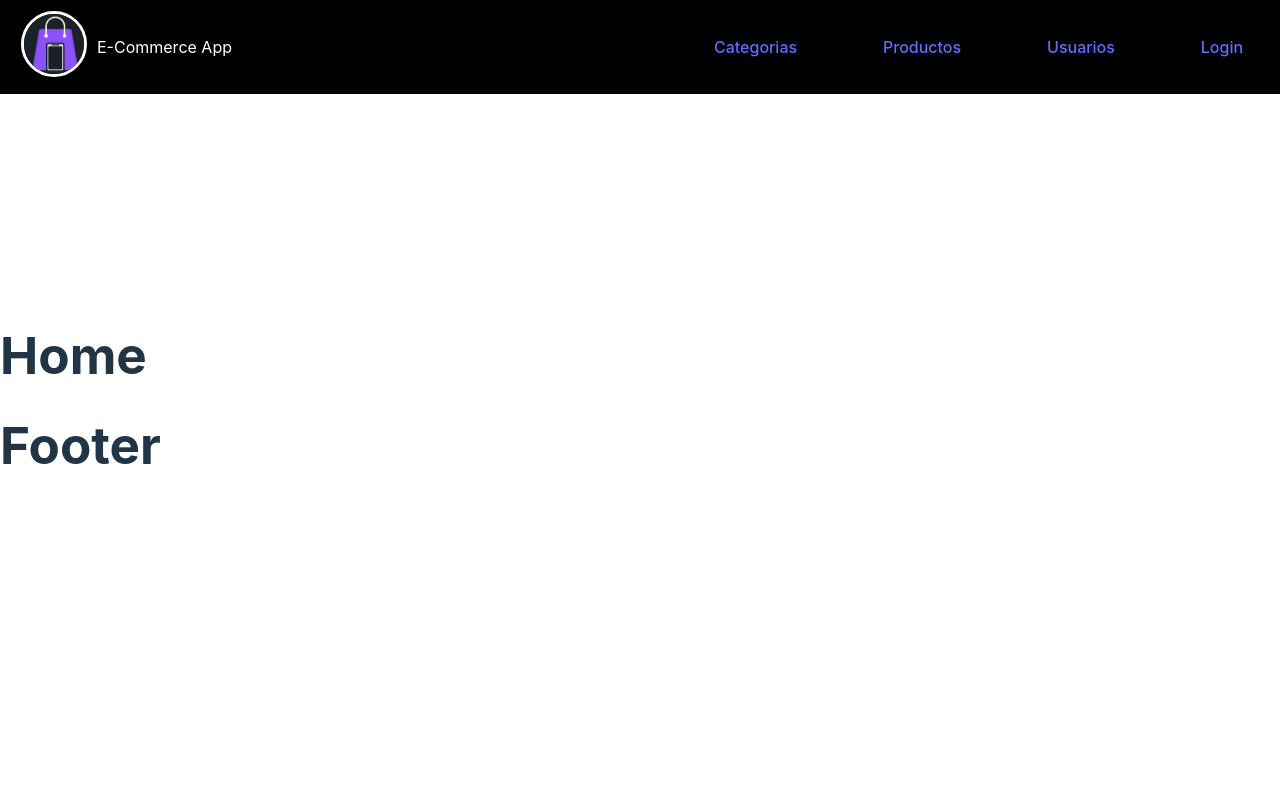
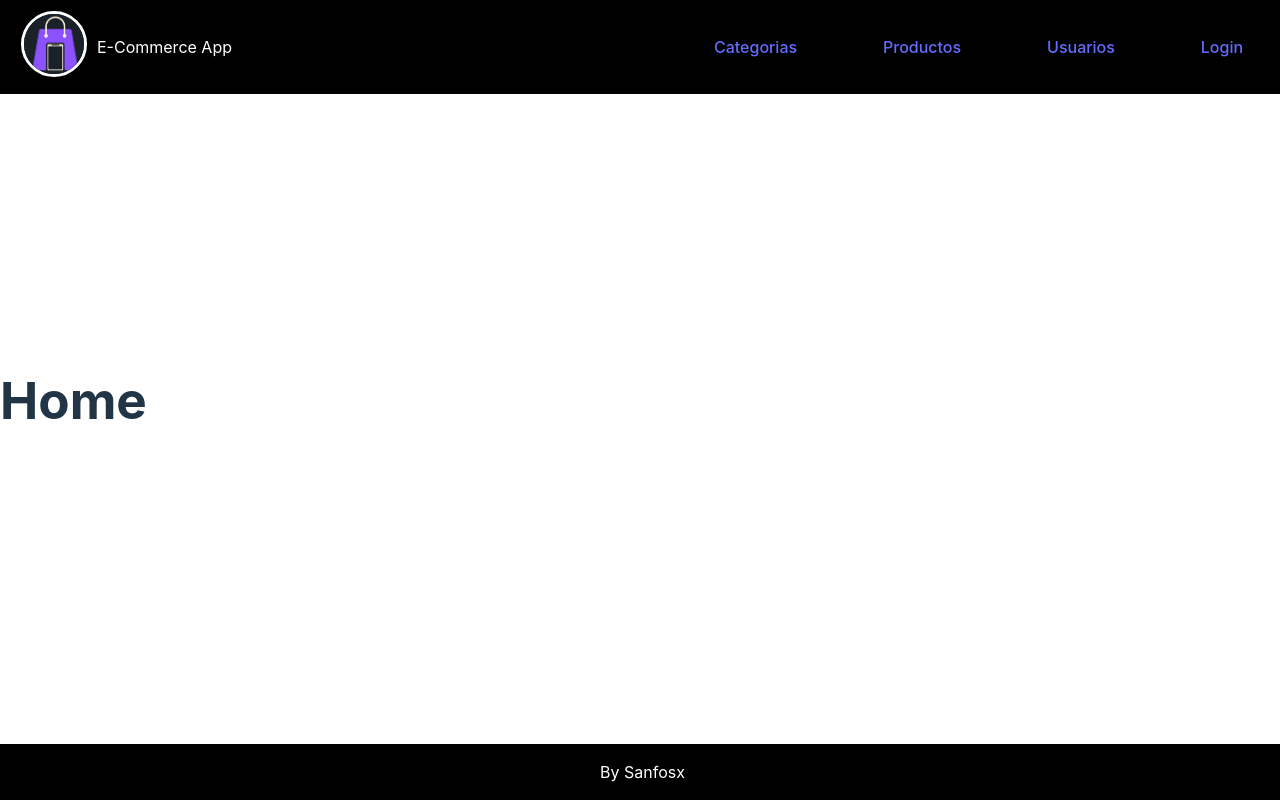
Before and after one commit to sanfosx/tp_final_react_info_2023, a React (Vite) app: page / in a window 1280 px wide. Built offline with nearby package versions, Linux system fonts and the light colour scheme.

Commit message:
[CSS]-footer basico

```diff
--- /dev/null
+++ b/src/components/Footer/Footer.css
@@ -0,0 +1,9 @@
+.footer{
+    position: fixed;
+    left: 0;
+    bottom: 0;
+    width: 100%;
+    background-color: black;
+
+    text-align: center;
+}
--- a/src/components/Footer/Footer.tsx
+++ b/src/components/Footer/Footer.tsx
@@ -1,9 +1,10 @@
 import React from 'react'
 
+import './Footer.css'
 const Footer = () => {
   return (
-    <div>
-      <h1>Footer</h1>
+    <div className= 'footer'>
+      <p>By Sanfosx</p>
     </div>
   )
 }
```
